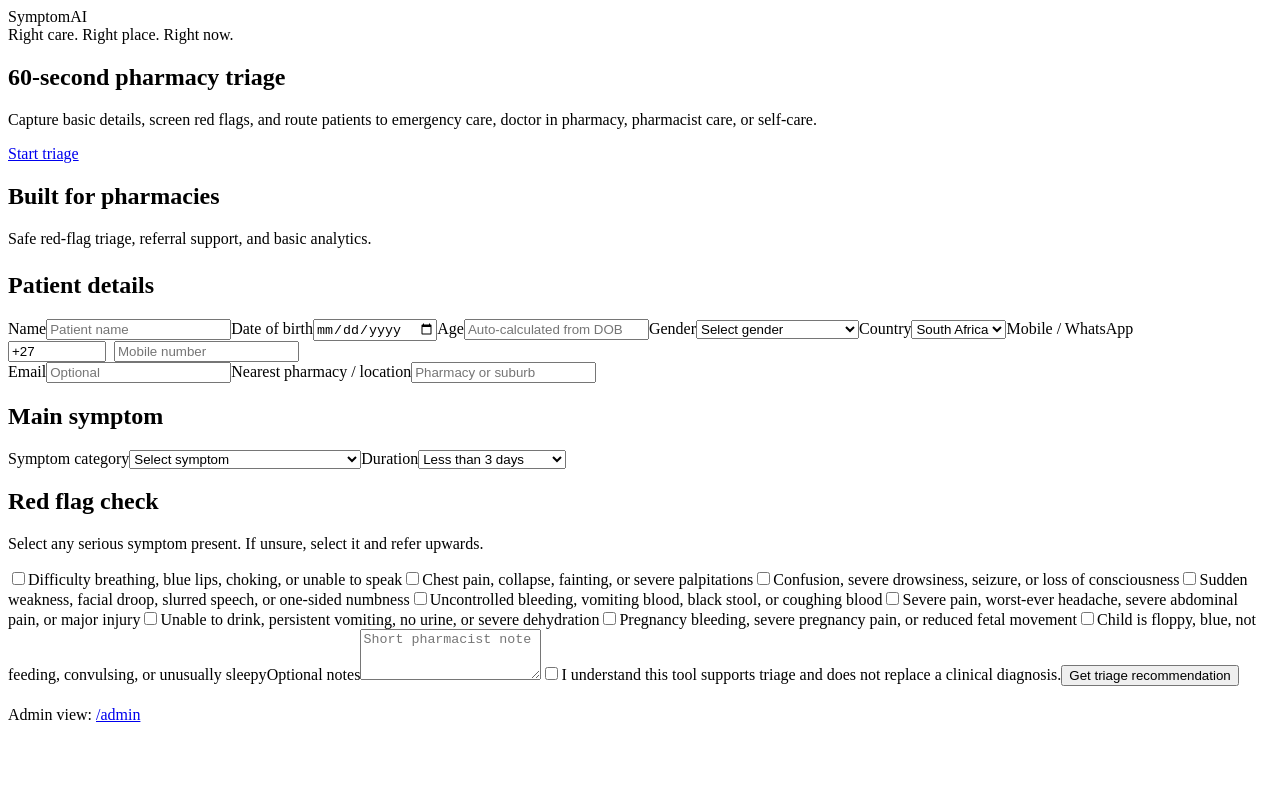
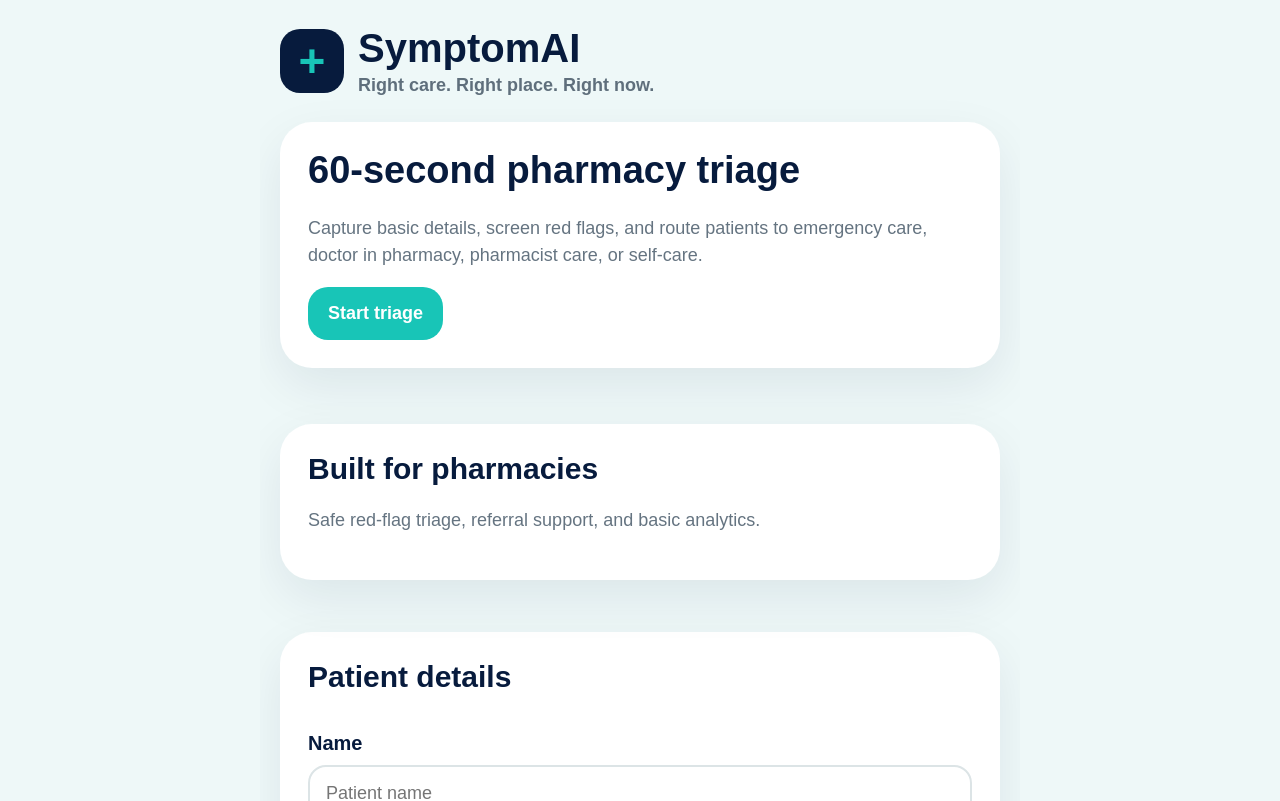
Before and after one commit to Siraajadams/symptomai, a Next.js app: page / in a window 1280 px wide. Shown: the top 801 px of the page. Built offline with nearby package versions, Linux system fonts and the light colour scheme.

Commit message:
Update globals.css

```diff
--- a/app/globals.css
+++ b/app/globals.css
@@ -1,11 +1,26 @@
-@media (max-width: 640px) {
-  .container {
+* {
+  box-sizing: border-box;
+}
+
+html,
+body {
+  margin: 0 !important;
+  padding: 0 !important;
+  font-family: Arial, Helvetica, sans-serif !important;
+  background: #eef8f8 !important;
+  color: #071b3d !important;
+}
+
+main.container {
+  max-width: 760px;
+  margin: 0 auto;
   padding: 28px 20px 56px;
-    max-width: 100%;
   overflow-x: hidden;
 }
 
 .logo {
+  display: flex;
+  align-items: center;
   gap: 14px;
   margin-bottom: 28px;
 }
@@ -14,62 +29,165 @@
   width: 64px;
   height: 64px;
   border-radius: 20px;
+  background: #071b3d;
+  position: relative;
+  flex-shrink: 0;
 }
 
 .logoMark::before {
+  content: "+";
+  color: #18c5b7;
   font-size: 46px;
+  font-weight: 900;
+  position: absolute;
+  inset: 0;
+  display: flex;
+  align-items: center;
+  justify-content: center;
 }
 
 .logo > div:last-child {
   font-size: 40px;
+  font-weight: 900;
+  line-height: 1;
 }
 
 .small {
   font-size: 18px;
-    line-height: 1.2;
+  font-weight: 800;
+  color: #5f6f7c;
+  margin-top: 8px;
+}
+
+.hero {
+  display: grid;
+  gap: 28px;
 }
 
 .card {
+  background: #fff;
+  border-radius: 32px;
   padding: 28px;
-    border-radius: 32px;
-    overflow-wrap: anywhere;
+  box-shadow: 0 18px 50px rgba(7, 27, 61, 0.08);
+  margin-bottom: 28px;
+  overflow: hidden;
 }
 
 .card h1 {
   font-size: 38px;
   line-height: 1.08;
+  margin: 0 0 24px;
+  font-weight: 900;
 }
 
 .card h2 {
-    font-size: 28px;
+  font-size: 30px;
   line-height: 1.15;
+  margin: 0 0 20px;
+  font-weight: 900;
 }
 
 .card p,
 .result p {
   font-size: 18px;
   line-height: 1.5;
+  color: #657481;
+}
+
+.grid {
+  display: grid;
+  gap: 18px;
+}
+
+label {
+  display: block;
+  font-size: 20px !important;
+  font-weight: 900 !important;
+  margin-top: 18px;
+  color: #071b3d;
+}
+
+.input,
+input,
+select,
+textarea {
+  width: 100% !important;
+  max-width: 100% !important;
+  display: block;
+  margin-top: 10px;
+  padding: 16px !important;
+  border-radius: 18px !important;
+  border: 2px solid #dce4e6 !important;
+  font-size: 18px !important;
+  font-family: Arial, Helvetica, sans-serif !important;
+  color: #071b3d !important;
+  background: white !important;
+}
+
+textarea {
+  resize: vertical;
+}
+
+.check {
+  display: flex !important;
+  align-items: flex-start;
+  gap: 16px;
+  background: #fff;
+  border: 2px solid #e4eaec;
+  border-radius: 24px;
+  padding: 20px;
+  margin: 16px 0;
+}
+
+.check input {
+  width: 28px !important;
+  height: 28px !important;
+  flex-shrink: 0;
 }
 
 .check span {
   font-size: 20px;
   line-height: 1.3;
-  }
-
-  label {
-    font-size: 20px;
-  }
-
-  .input,
-  select,
-  textarea {
-    font-size: 18px;
-    padding: 16px;
+  font-weight: 900;
 }
 
 .button {
+  display: inline-block;
+  background: #18c5b7;
+  color: white;
+  border: none;
+  border-radius: 20px;
+  padding: 16px 20px;
   font-size: 18px;
-    padding: 16px 20px;
-    border-radius: 20px;
+  font-weight: 900;
+  text-decoration: none;
+  cursor: pointer;
 }
+
+.button.secondary {
+  background: #071b3d;
 }
+
+.button.danger {
+  background: #d92d20;
+}
+
+.badge {
+  display: inline-block;
+  font-size: 14px;
+  font-weight: 900;
+  text-transform: uppercase;
+  margin-bottom: 16px;
+}
+
+.result {
+  border-left: 10px solid #18c5b7;
+}
+
+.result.EMERGENCY {
+  border-left-color: #d92d20;
+}
+
+.result.DOCTOR_IN_PHARMACY {
+  border-left-color: #f79009;
+}
```
Lines whose indentation alone changed are shown as unchanged.
